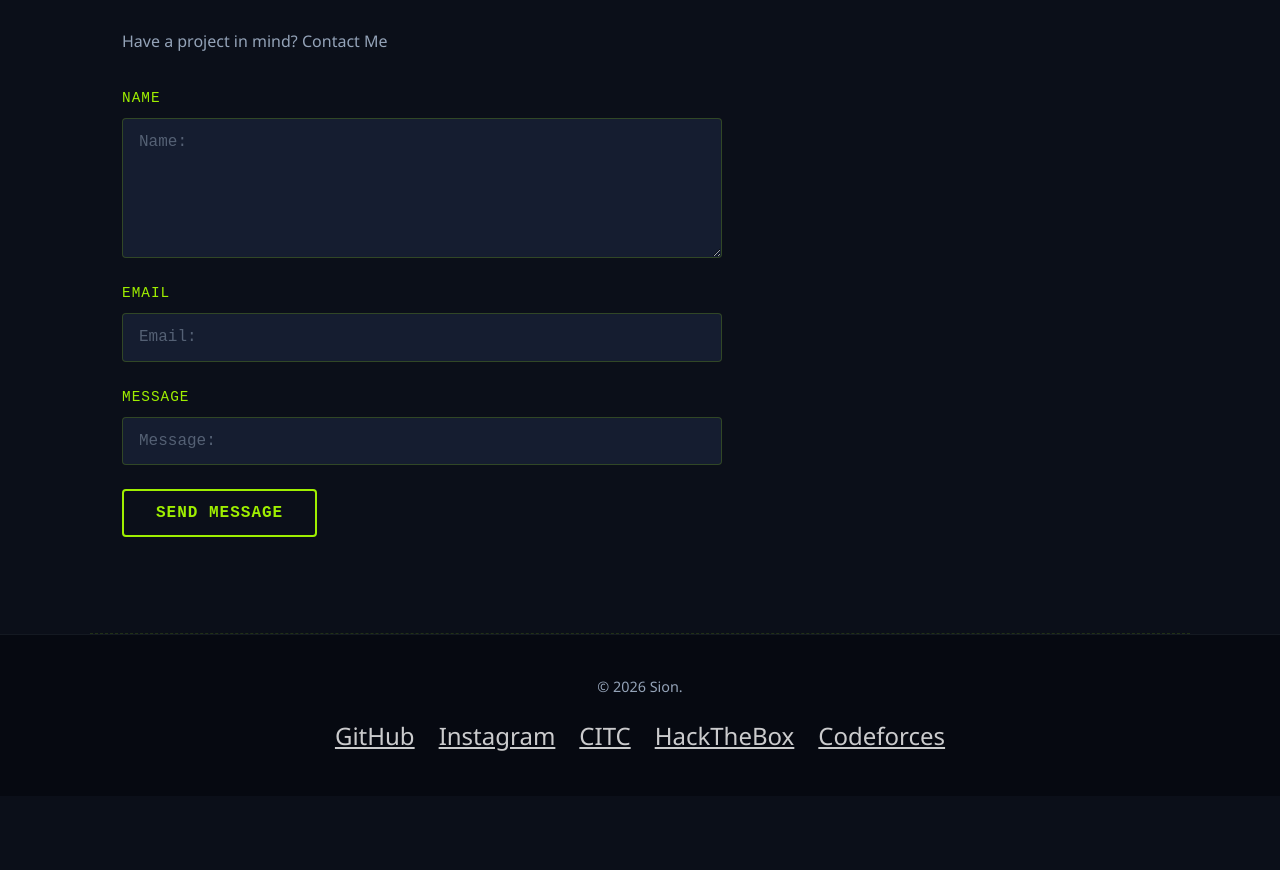
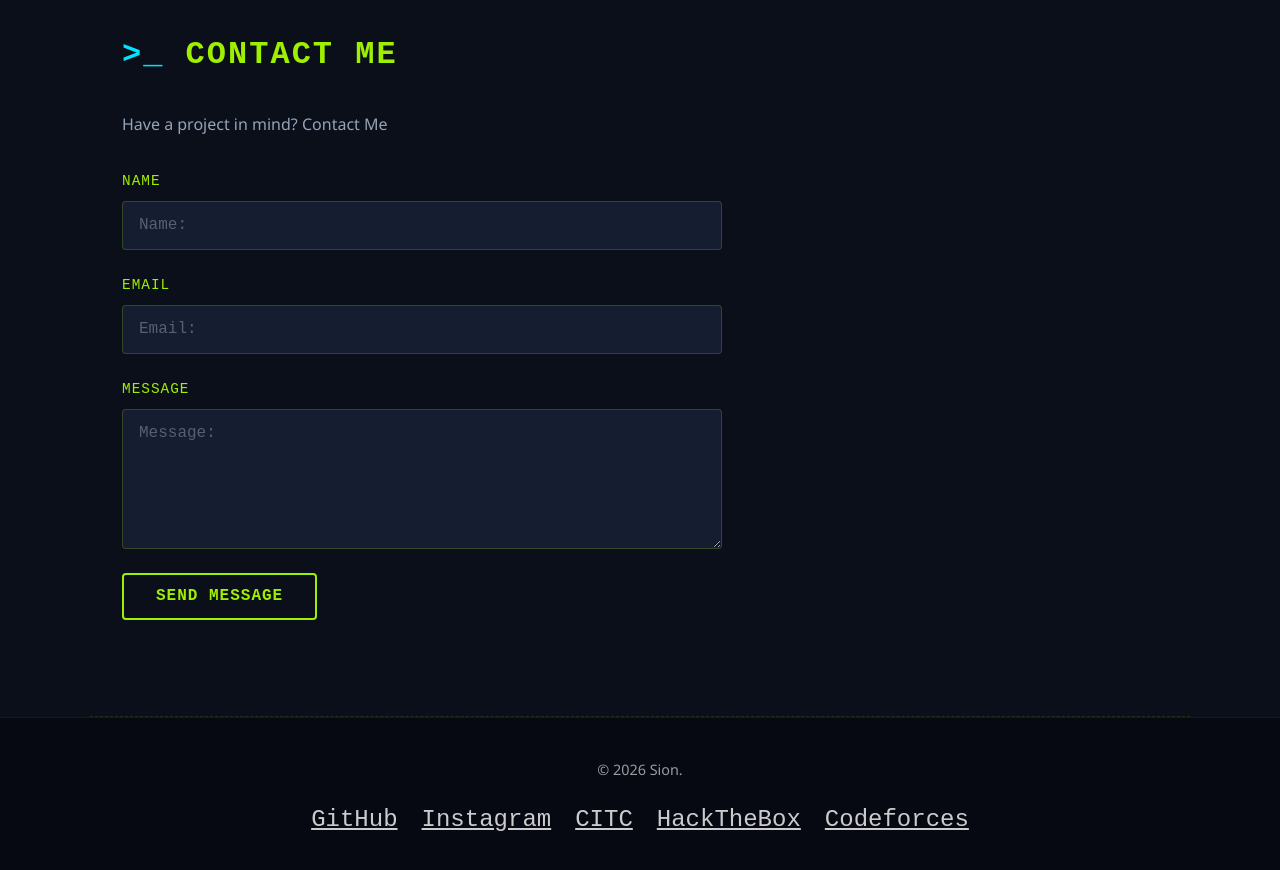
Before and after one commit to SionV04/portafolio, a plain HTML site: page index.html in a window 1280 px wide. Shown: the part 1912-2782 px from the top of the page. Before the commit the page ends 2708 px from the top, so only its background shows below. Drawn offline with Linux system fonts and the light colour scheme.

Commit message:
cambios en el formulario del html

```diff
--- a/estilos.css
+++ b/estilos.css
@@ -255,7 +255,7 @@ footer {
 
 .footer p {
     font-size: 0.9rem;
-    color: var(rgba(253, 253, 253, 0.6)); /* Texto más apagado para el copyright */
+    color: rgba(253, 253, 253, 0.6); /* Texto más apagado para el copyright */
 }
 
 .Social-links {
@@ -267,7 +267,7 @@ footer {
 .Social-icon {
     color:rgba(253, 253, 253, 0.8);
     text-decoration:underline;
-    font-family: var(rgba(--fuente-codigo, monospace));
+    font-family: var(--fuente-codigo);
     font-size: 1.5rem;
     transition: color 0.2s ease, text-shadow 0.2s ease; /* Transición suave para el hover */
 }
--- a/index.html
+++ b/index.html
@@ -82,6 +82,7 @@
         </section>
 
         <section id="Projects">
+            <h2>My Projects</h2>
             <p>To be honest I do not have too muchs projects, the reason is that I did not used to keep the projects, in the University I did a web with Laravel and a parser but I no longer have it and I do not really know how to show it here, I also did an IA chatbot with a friend in the subject called Programacion en bajo nivel, but as I said I do not know how to show it here, I consider that I can show the databases that I created or the CTFs that I solved, but Im embarrassed because it is not too much</p>
         </section>
 
@@ -91,7 +92,7 @@
             <form id="Formulario" class="FormularioContainer">
                 <div class="C-form">
                     <label for="name">Name</label>
-                    <textarea type="text" id="name" name="name" placeholder="Name: "required></textarea>
+                    <input type="text" id="name" name="name" placeholder="Name: " required>
                 </div>
 
                 <div class="C-form">
@@ -101,7 +102,7 @@
 
                 <div class="C-form">
                     <label for="message">Message</label>
-                    <input type="textarea" id="message" name="message" placeholder="Message: " required>
+                    <textarea id="message" name="message" placeholder="Message: " required></textarea>
                 </div>
 
                 <button type="submit" class="boton-submit">Send Message</button>
```
